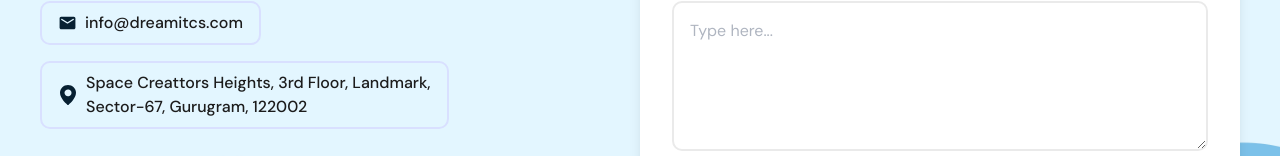
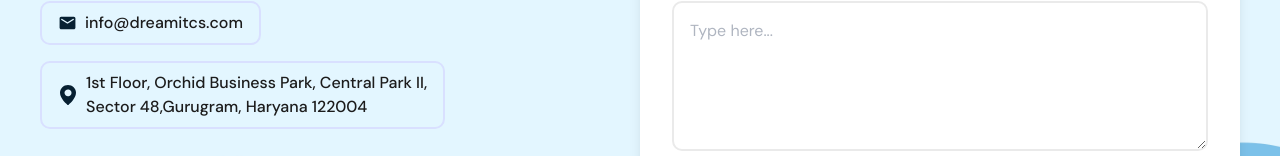
Before and after one commit to DreamIT-CodeBase/DreamIT-Site, a Next.js app: page / in a window 1280 px wide. Shown: the part 5497-5653 px from the top of the page. Built offline with nearby package versions, Linux system fonts and the light colour scheme.

Commit message:
Update contact address in ContactForm component for accuracy

```diff
--- a/src/components/shared/ContactForm.tsx
+++ b/src/components/shared/ContactForm.tsx
@@ -62,8 +62,8 @@ const ContactForm = ({ showContactFormLeftSection }: any) => {
                   />
 
                   <p className="p-medium">
-                    Space Creattors Heights, 3rd Floor, Landmark,
-                    <br /> Sector-67, Gurugram, 122002
+                  1st Floor, Orchid Business Park, Central Park II,
+                    <br /> Sector 48,Gurugram, Haryana 122004
                   </p>
                 </div>
               </div>
```
